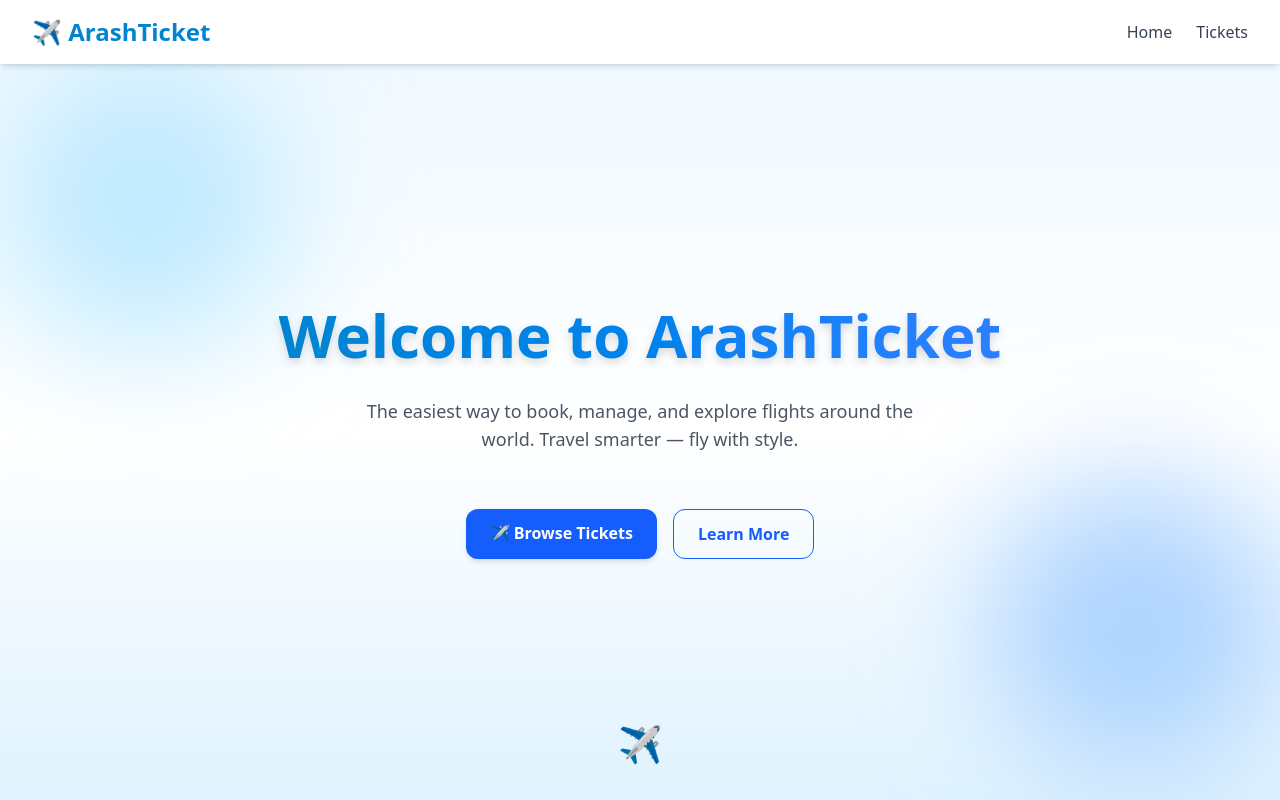
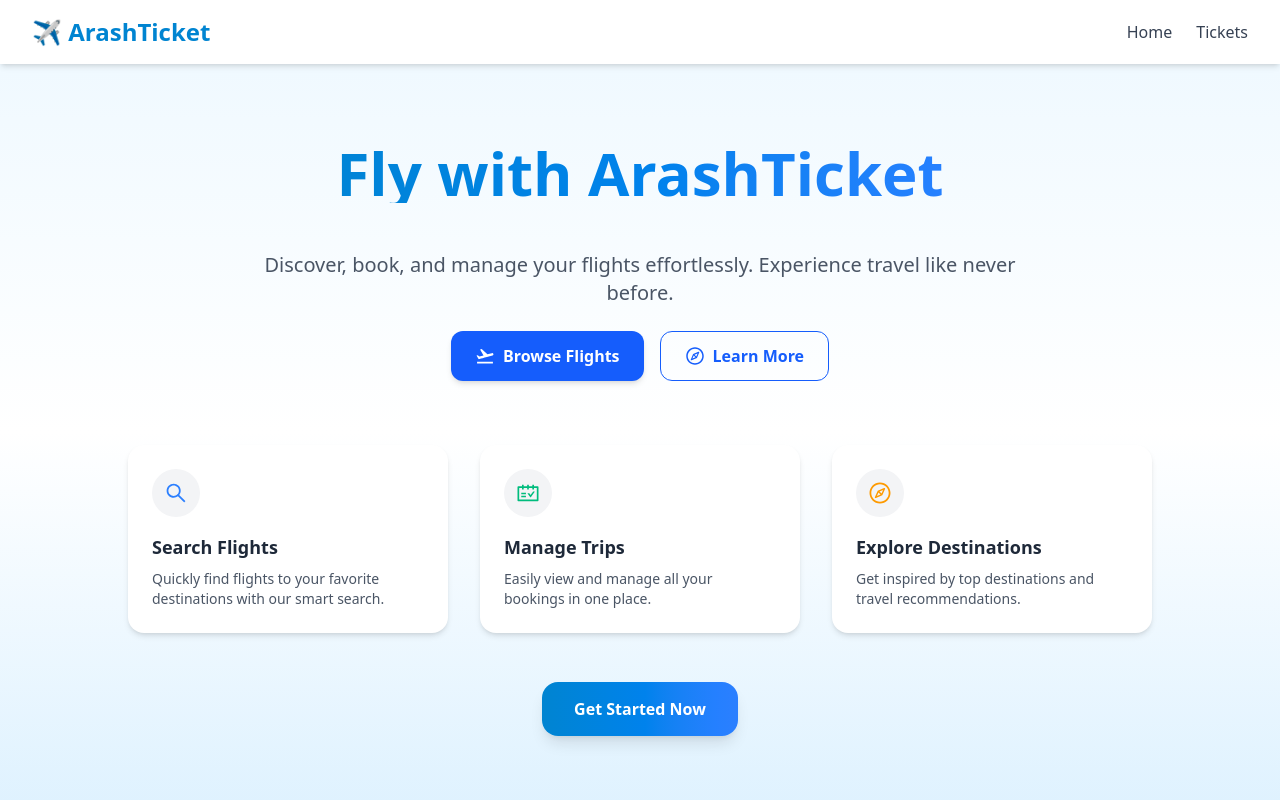
Before and after one commit to arash8877/ArashTickets, a Next.js app in the folder frontend/: page / in a window 1280 px wide. Built offline with nearby package versions, Linux system fonts and the light colour scheme.

Commit message:
change the ui in home page

```diff
--- a/frontend/app/page.tsx
+++ b/frontend/app/page.tsx
@@ -1,69 +1,102 @@
-"use client";
+'use client';
 
 import Link from "next/link";
 import React from "react";
 import { motion } from "framer-motion";
+import { AiOutlineSearch, AiOutlineCompass, AiOutlineSchedule } from "react-icons/ai";
+import { MdFlightTakeoff } from "react-icons/md";
 
 const HomePage = () => {
   return (
-    <main className="relative h-[calc(100vh-4rem)] flex flex-col justify-center items-center overflow-hidden bg-linear-to-b from-sky-50 via-white to-sky-100 text-gray-800">
-      {/* Decorative Background Gradient Blobs */}
-      <div className="absolute top-0 left-0 w-72 h-72 bg-sky-300 rounded-full mix-blend-multiply filter blur-3xl opacity-30 animate-pulse"></div>
-      <div className="absolute bottom-10 right-0 w-72 h-72 bg-blue-400 rounded-full mix-blend-multiply filter blur-3xl opacity-30 animate-pulse delay-300"></div>
-
-      {/* Main Content */}
-      <section className="z-10 flex flex-col items-center text-center space-y-8 px-6">
-        <motion.h1
-          initial={{ opacity: 0, y: -30 }}
-          animate={{ opacity: 1, y: 0 }}
-          transition={{ duration: 0.8 }}
-          className="text-4xl sm:text-6xl font-extrabold text-transparent bg-clip-text bg-linear-to-r from-sky-600 to-blue-500 drop-shadow-lg"
-        >
-          Welcome to ArashTicket
-        </motion.h1>
-
-        <motion.p
-          initial={{ opacity: 0, y: 20 }}
-          animate={{ opacity: 1, y: 0 }}
-          transition={{ delay: 0.3, duration: 0.8 }}
-          className="max-w-xl text-lg text-gray-600"
-        >
-          The easiest way to book, manage, and explore flights around the world. Travel smarter —
-          fly with style.
-        </motion.p>
-
-        <motion.div
-          initial={{ opacity: 0 }}
-          animate={{ opacity: 1 }}
-          transition={{ delay: 0.6, duration: 0.8 }}
-          className="flex space-x-4 mt-6"
-        >
+    <main className="relative h-[calc(100vh-4rem)] flex flex-col justify-center items-center bg-linear-to-b from-sky-50 via-white to-sky-100 text-gray-800 px-6 py-12">
+      {/* Hero Section */}
+      <motion.section
+        initial={{ opacity: 0, y: -40 }}
+        animate={{ opacity: 1, y: 0 }}
+        transition={{ duration: 0.8 }}
+        className="text-center max-w-3xl space-y-6"
+      >
+        <h1 className="text-4xl sm:text-6xl font-extrabold text-transparent bg-clip-text bg-linear-to-r from-sky-600 to-blue-500 mb-12">
+          Fly with ArashTicket
+        </h1>
+        <p className="text-lg sm:text-xl text-gray-600">
+          Discover, book, and manage your flights effortlessly. Experience travel like never before.
+        </p>
+        <div className="flex flex-col sm:flex-row justify-center gap-4 mt-6">
           <Link
             href="/tickets"
-            className="bg-blue-600 hover:bg-blue-700 text-white font-semibold px-6 py-3 rounded-xl shadow-md transition-transform transform hover:-translate-y-1 hover:shadow-lg"
+            className="flex items-center gap-2 justify-center bg-blue-600 hover:bg-blue-700 text-white font-semibold px-6 py-3 rounded-xl shadow-md transition-transform transform hover:-translate-y-1 hover:shadow-lg"
           >
-            ✈ Browse Tickets
+            <MdFlightTakeoff className="w-5 h-5" />
+            Browse Flights
           </Link>
           <Link
             href="/about"
-            className="border border-blue-600 text-blue-600 font-semibold px-6 py-3 rounded-xl hover:bg-blue-50 transition-transform transform hover:-translate-y-1"
+            className="flex items-center gap-2 justify-center border border-blue-600 text-blue-600 font-semibold px-6 py-3 rounded-xl hover:bg-blue-50 transition-transform transform hover:-translate-y-1"
           >
+            <AiOutlineCompass className="w-5 h-5" />
             Learn More
           </Link>
-        </motion.div>
-      </section>
+        </div>
+      </motion.section>
 
-      {/* Floating Plane Icon Animation */}
+      {/* Features Section */}
+      <motion.section
+        initial={{ opacity: 0 }}
+        animate={{ opacity: 1 }}
+        transition={{ delay: 0.5, duration: 0.8 }}
+        className="mt-16 grid grid-cols-1 sm:grid-cols-3 gap-8 max-w-5xl w-full"
+      >
+        <FeatureCard
+          icon={<AiOutlineSearch className="w-6 h-6 text-blue-500" />}
+          title="Search Flights"
+          description="Quickly find flights to your favorite destinations with our smart search."
+        />
+        <FeatureCard
+          icon={<AiOutlineSchedule className="w-6 h-6 text-emerald-500" />}
+          title="Manage Trips"
+          description="Easily view and manage all your bookings in one place."
+        />
+        <FeatureCard
+          icon={<AiOutlineCompass className="w-6 h-6 text-amber-500" />}
+          title="Explore Destinations"
+          description="Get inspired by top destinations and travel recommendations."
+        />
+      </motion.section>
+
+      {/* Call-to-Action */}
       <motion.div
-        initial={{ y: 0 }}
-        animate={{ y: [0, -15, 0] }}
-        transition={{ repeat: Infinity, duration: 3, ease: "easeInOut" }}
-        className="absolute bottom-8 text-4xl"
+        initial={{ opacity: 0, y: 20 }}
+        animate={{ opacity: 1, y: 0 }}
+        transition={{ delay: 0.8, duration: 0.8 }}
+        className="mt-16"
       >
-        ✈️
+        <Link
+          href="/tickets"
+          className="bg-linear-to-r from-sky-600 to-blue-500 text-white font-bold px-8 py-4 rounded-2xl shadow-lg hover:shadow-xl transition-transform transform hover:-translate-y-1"
+        >
+          Get Started Now
+        </Link>
       </motion.div>
     </main>
   );
 };
 
 export default HomePage;
+
+// ---------------------- Feature Card ---------------------- //
+interface FeatureCardProps {
+  icon: React.ReactNode;
+  title: string;
+  description: string;
+}
+
+const FeatureCard = ({ icon, title, description }: FeatureCardProps) => (
+  <div className="bg-white rounded-2xl p-6 shadow-md hover:shadow-xl transition-all transform hover:-translate-y-1">
+    <div className="flex items-center justify-center w-12 h-12 rounded-full bg-gray-100 mb-4">
+      {icon}
+    </div>
+    <h3 className="font-semibold text-lg mb-2">{title}</h3>
+    <p className="text-gray-600 text-sm">{description}</p>
+  </div>
+);
```
